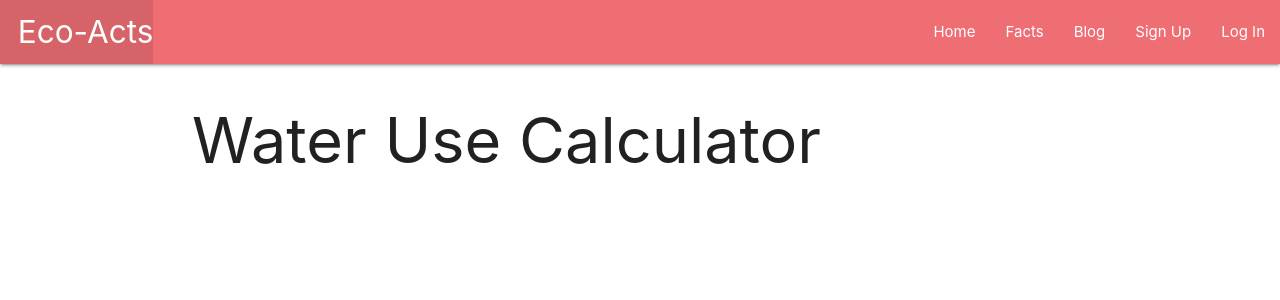
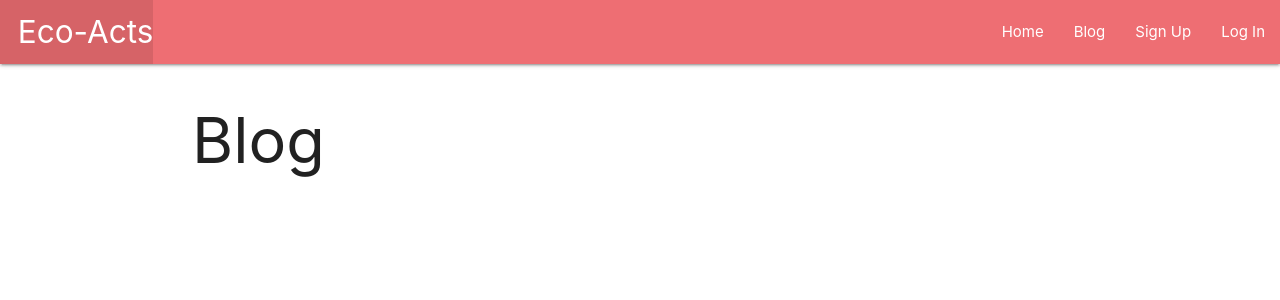
Before and after one commit to kkonkel23/Eco-Acts, a Django app: page /blog/ in a window 1280 px wide. Shown: the top 300 px of the page. Run offline with Django 3.2, Linux system fonts and the light colour scheme.

Commit message:
delete facts

```diff
--- a/main_app/templates/base.html
+++ b/main_app/templates/base.html
@@ -20,7 +20,6 @@
         <ul class="right">
             <!-- changes below -->
             <li><a href="{% url 'home' %}">Home</a></li>
-            <li><a href="{% url 'facts' %}">Facts</a></li>
             <li><a href="{% url 'blog' %}">Blog</a></li>
             {% if user.is_authenticated %}
             <li><a href="{% url 'index' %}">Activities</a></li>
--- a/main_app/templates/blog.html
+++ b/main_app/templates/blog.html
@@ -1,7 +1,7 @@
 {% extends 'base.html' %}
 {% block content %}
 
-<h1>Water Use Calculator</h1>
+<h1>Blog</h1>
 
 
 {% endblock %}
--- a/main_app/urls.py
+++ b/main_app/urls.py
@@ -3,7 +3,6 @@ from . import views
 
 urlpatterns = [
     path('', views.home, name='home'),
-    path('facts/', views.facts, name='facts'),
     path('blog/', views.blog, name='blog'),
     path('accounts/<int:user_id>/', views.user_activities, name='user_activities'),
     path('activities/', views.ActivityList.as_view(), name='index'),
--- a/main_app/views.py
+++ b/main_app/views.py
@@ -12,9 +12,6 @@ from .forms import NoteForm
 # Create your views here.
 def home(request):
   return render(request, 'home.html')
-
-def facts(request):
-  return render(request, 'facts.html')
 
 def blog(request):
     return render(request, 'blog.html')
```
